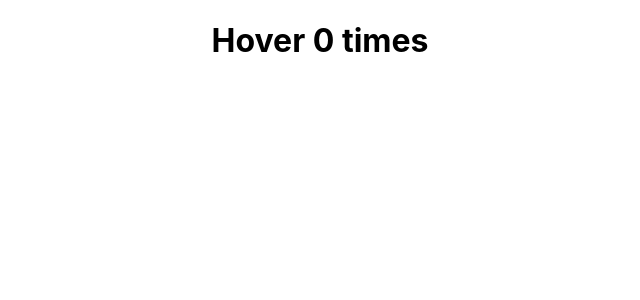
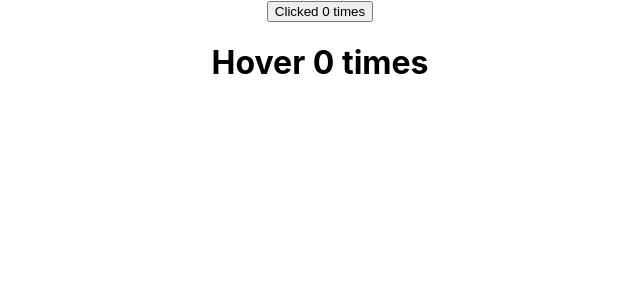
Before and after one commit to raj-savsani/ReactJs, a React (Create React App) app in the folder hello-world/: page / in a window 1280 px wide. Shown: the top 300 px of the page, without its empty margins (320-960 px from the left). Built offline with nearby package versions, Linux system fonts and the light colour scheme.

Commit message:
High order Function part -2
in this code we have included code reusability with higher order function use

```diff
--- a/hello-world/src/App.js
+++ b/hello-world/src/App.js
@@ -32,8 +32,9 @@ class App extends Component {
       <div className="App">
 
 
-      <HoverCounter></HoverCounter>
-        {/* <ClickCounter></ClickCounter> */}
+
+        <ClickCounter></ClickCounter>
+        <HoverCounter></HoverCounter>
         {/* <ErrorBoundary>
         <Hero heroname="Batman"></Hero>
         </ErrorBoundary>
--- a/hello-world/src/components/ClickCounter.js
+++ b/hello-world/src/components/ClickCounter.js
@@ -1,28 +1,18 @@
 import React, { Component } from "react";
+import UpdatedComponent from "./WithCounter"
 
 export class ClickCounter extends Component {
-  constructor(props) {
-    super(props);
 
-    this.state = {
-      count: 0,
-    };
-  }
-
-  incrementCount = () => {
-    this.setState((prevState) => {
-     return { count: prevState.count + 1 }
-    });
-  };
 
   render() {
-    const { count } = this.state;
+
+    const {count, incrementCount} = this.props
     return (
       <div>
-        <button onClick={this.incrementCount}>Clicked {count} times</button>
+        <button onClick={incrementCount}>Clicked {count} times</button>
       </div>
     );
   }
 }
 
-export default ClickCounter;
+export default UpdatedComponent(ClickCounter);
--- a/hello-world/src/components/HoverCounter.js
+++ b/hello-world/src/components/HoverCounter.js
@@ -1,26 +1,15 @@
 import React, { Component } from "react";
+import UpdatedComponent from "./WithCounter"
 
 class HoverCounter extends Component {
-  constructor(props) {
-    super(props);
-
-    this.state = {
-      count: 0,
-    };
-  }
-  handleHover = () => {
-    this.setState((prevState) => {
-      return { count: prevState.count + 1 };
-    });
-  };
   render() {
-    const { count } = this.state;
+    const { count, incrementCount } = this.props;
     return (
       <div>
-        <h1 onMouseOver={this.handleHover}>Hover {count} times</h1>
+        <h1 onMouseOver={incrementCount}>Hover {count} times</h1>
       </div>
     );
   }
 }
 
-export default HoverCounter;
+export default UpdatedComponent(HoverCounter);
--- /dev/null
+++ b/hello-world/src/components/WithCounter.js
@@ -0,0 +1,30 @@
+import React from "react";
+
+const UpdatedComponent = (OriginalComponent) => {
+  class NewComponent extends React.Component {
+    constructor(props) {
+      super(props);
+
+      this.state = {
+        count: 0,
+      };
+    }
+
+    incrementCount = () => {
+      this.setState((prevState) => {
+        return { count: prevState.count + 1 };
+      });
+    };
+    render() {
+      return (
+        <OriginalComponent
+          count={this.state.count}
+          incrementCount={this.incrementCount}
+        ></OriginalComponent>
+      );
+    }
+  }
+  return NewComponent
+};
+
+export default UpdatedComponent;
```
